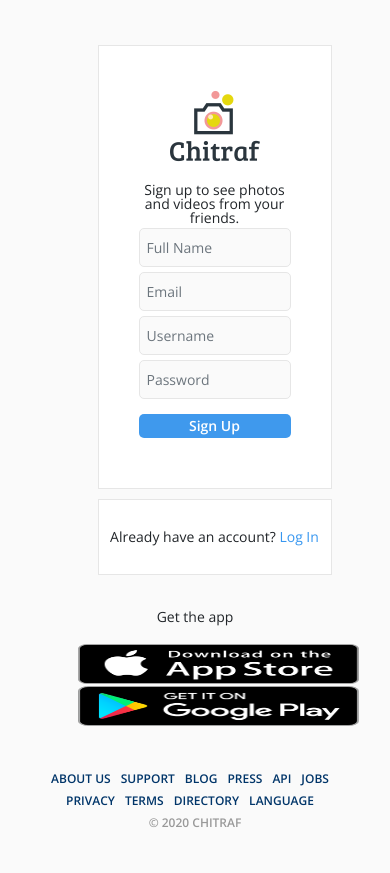
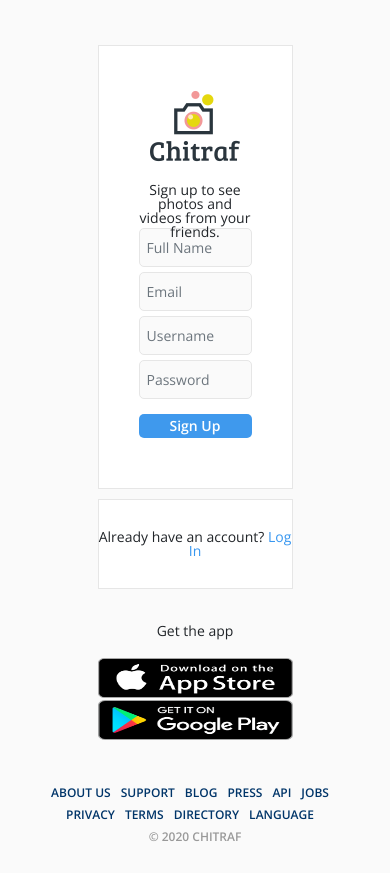
Before and after one commit to amruta-11/IGconnector, a React (Create React App) app in the folder client/: page /register in a window 390 px wide. Built offline with nearby package versions, Linux system fonts and the light colour scheme.

Commit message:
Prepared to deploy

```diff
--- a/client/src/css/register.css
+++ b/client/src/css/register.css
@@ -27,7 +27,7 @@
 
 @media screen and (max-width: 700px) {
   .signup__form input input:focus input[type=submit], .signup__box, .signup__divider, .signup__appstores, .signup__appstore, .signup__divider:before, .signup__divider:after, .signup__box:first-child, .signup__link, .signup__link--small{
-    width: 120%;
+    width: 100%;
     margin-top: 0;
   }
 }
```
